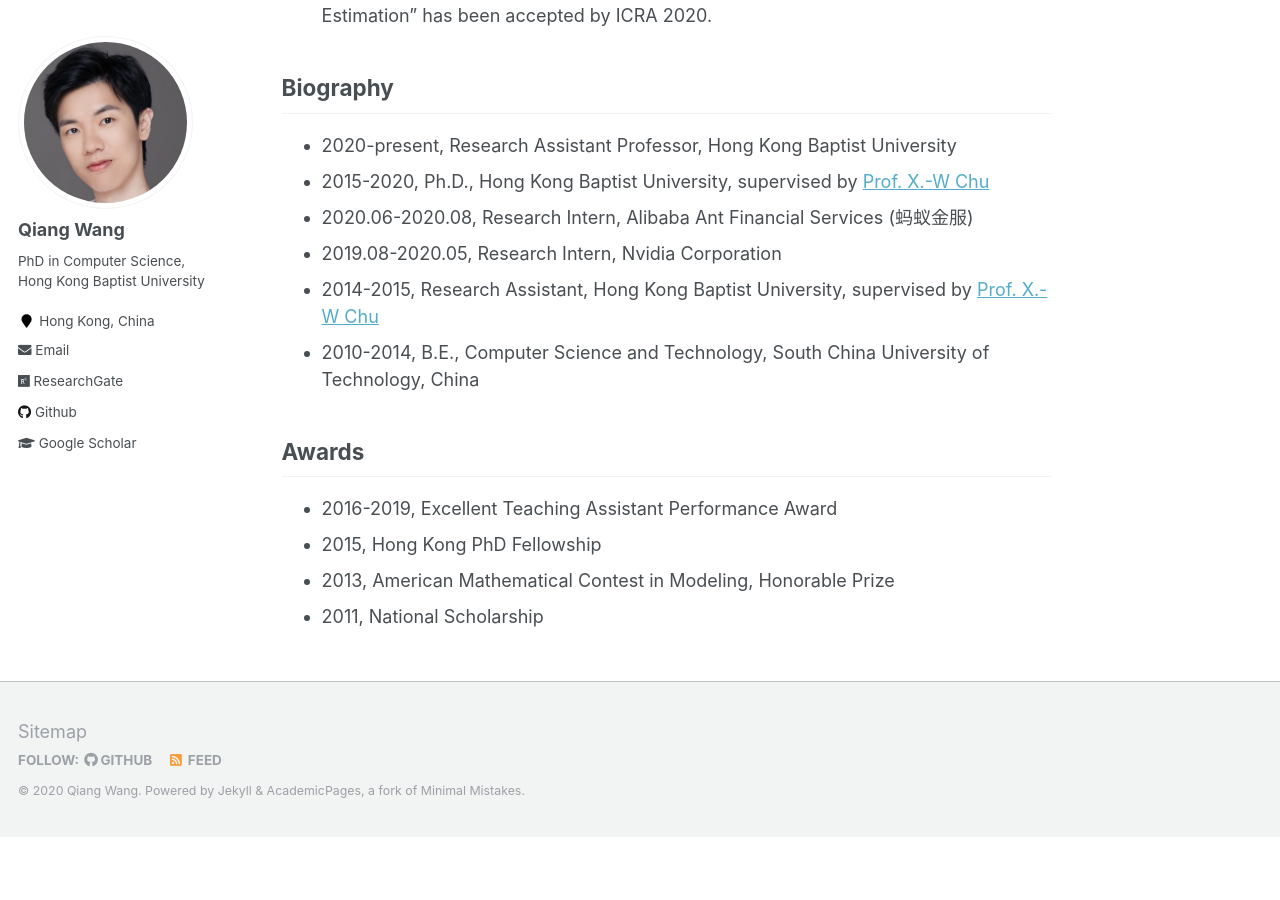
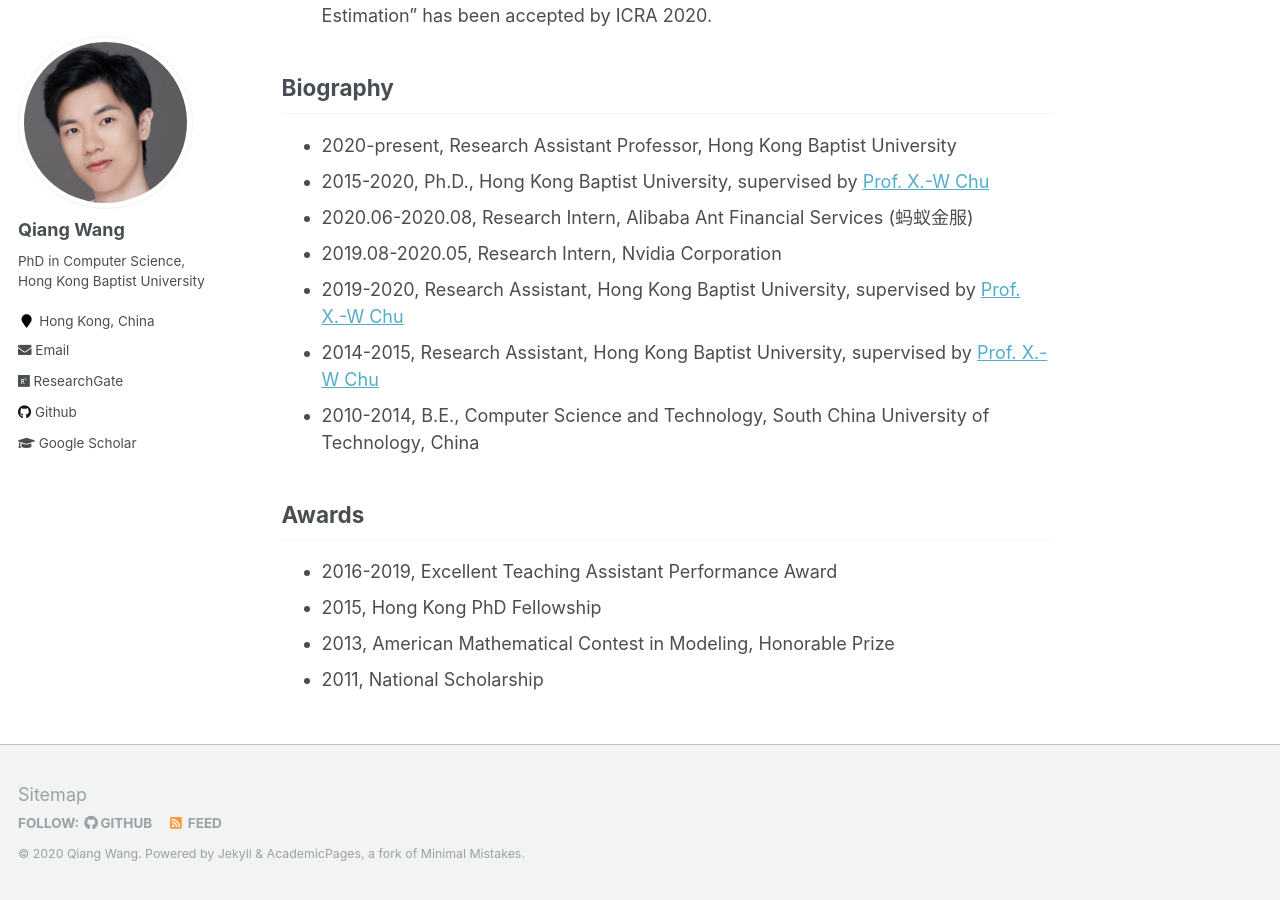
Before and after one commit to blackjack2015/blackjack2015.github.io, a Jekyll site: the page built from _pages/about.md, in a window 1280 px wide and 900 px high, scrolled down 575 px. Built offline with Jekyll 4.4.1, drawn with Linux system fonts in a browser that asks for light colours; before the commit the page ends 1412 px from its top, so only the background shows below that.

Commit message:
Update about.md

```diff
--- a/_pages/about.md
+++ b/_pages/about.md
@@ -21,6 +21,7 @@ Qiang Wang is currently a Research Assistant Professor at Department of Computer
 + 2015-2020, Ph.D., Hong Kong Baptist University, supervised by [Prof. X.-W Chu](https://www.comp.hkbu.edu.hk/~chxw/)
 + 2020.06-2020.08, Research Intern, Alibaba Ant Financial Services (蚂蚁金服)
 + 2019.08-2020.05, Research Intern, Nvidia Corporation
++ 2019-2020, Research Assistant, Hong Kong Baptist University, supervised by [Prof. X.-W Chu](https://www.comp.hkbu.edu.hk/~chxw/)
 + 2014-2015, Research Assistant, Hong Kong Baptist University, supervised by [Prof. X.-W Chu](https://www.comp.hkbu.edu.hk/~chxw/)
 + 2010-2014, B.E., Computer Science and Technology, South China University of Technology, China
 
```
